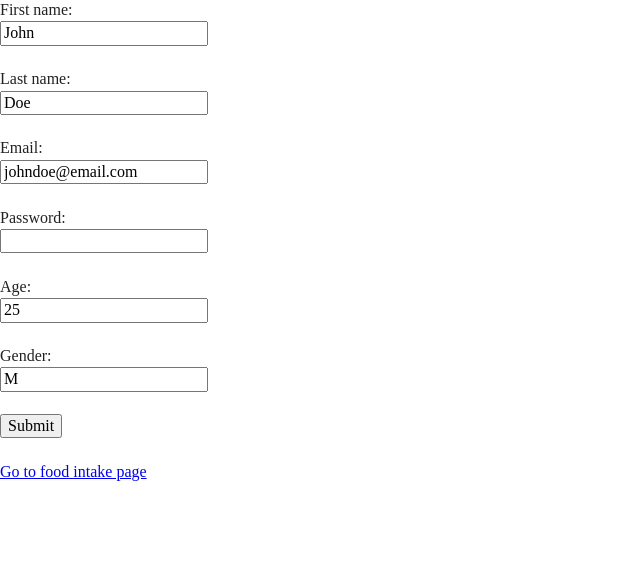
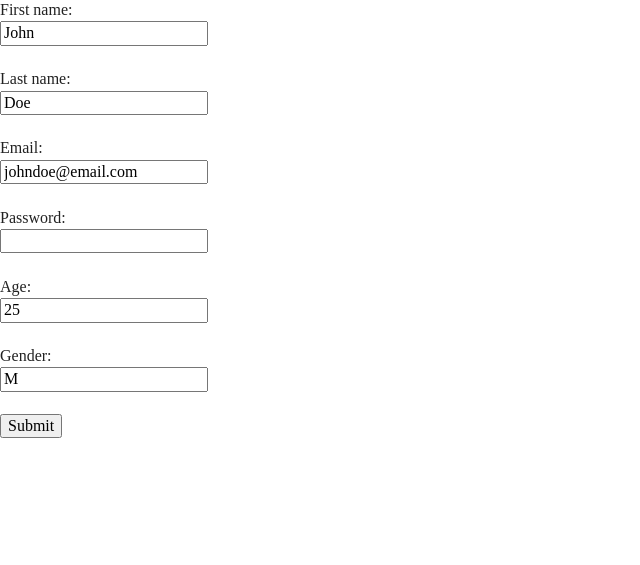
Before and after one commit to aw814/Hack4Health, a PHP site: page /register.html in a window 1280 px wide. Shown: the part 127-692 px from the top of the page, without its empty margins (0-640 px from the left). Run offline with PHP 8.4, Linux system fonts and the light colour scheme.

Commit message:
Adding redirectory to register.php

```diff
--- a/register.html
+++ b/register.html
@@ -58,7 +58,5 @@
       <input type="submit" value="Submit" />
     </form>
 
-    <br />
-    <a href="foodintake.html">Go to food intake page</a>
   </body>
 </html>
--- a/register.php
+++ b/register.php
@@ -13,9 +13,10 @@ $gender = $_POST["gender"];
 //echo $name;
 
 $sql = "INSERT INTO Users VALUES('$fname', '$lname', '$pwd', '$age', '$gender', '$email')";
-
 mysqli_query($conn, $sql);
 
 CloseCon($conn);
 
+header("Location: foodintake.html");
+
 ?>
```
